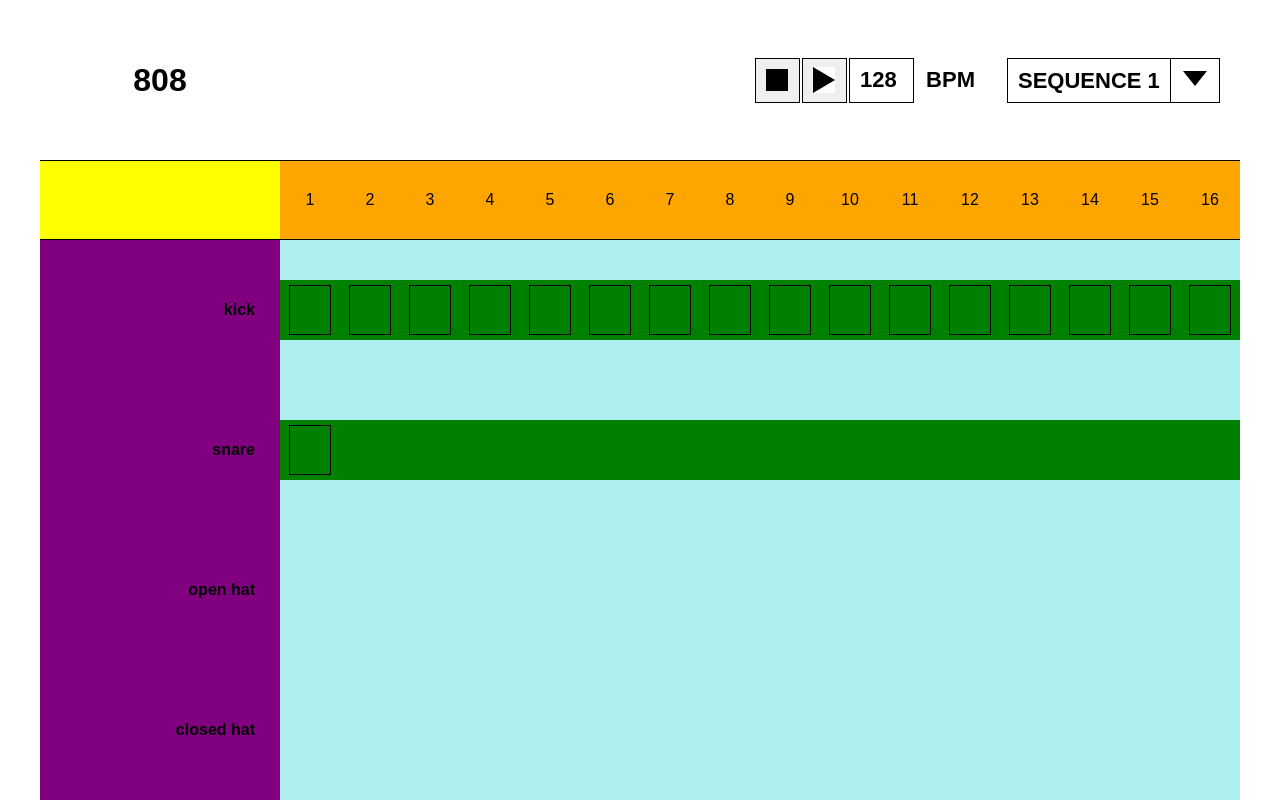
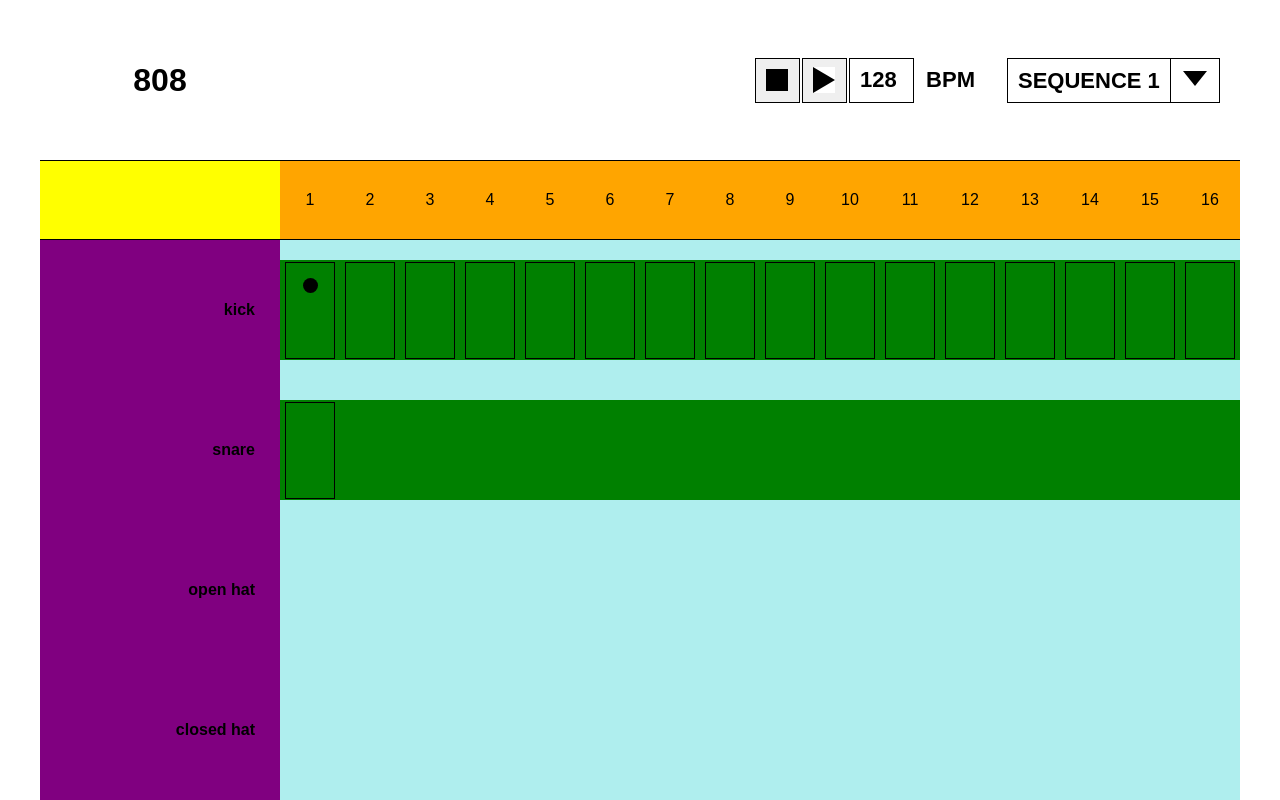
Before and after one commit to theerickramer/drum-machine, a React (Create React App) app: page / in a window 1280 px wide. Built offline with nearby package versions, Linux system fonts and the light colour scheme.

Commit message:
step marker

```diff
--- a/src/App.css
+++ b/src/App.css
@@ -35,12 +35,16 @@ ul {
       display: grid;
       grid-area: step-headers;
       grid-template-columns: repeat(16, 1fr);
-      height: 60px;
+      height: 100px;
       width: 100%;
       background: green; }
     .drum-machine .steps .step {
+      display: flex;
+      justify-content: center;
+      align-items: flex-start;
+      padding-top: 15px;
       width: 80%;
-      max-width: 40px;
+      max-width: 60px;
       height: 80%;
       border: 1px solid black; }
       .drum-machine .steps .step-container {
@@ -49,3 +53,8 @@ ul {
         align-items: center;
         width: 100%;
         height: 100%; }
+      .drum-machine .steps .step__marker {
+        width: 15px;
+        height: 15px;
+        border-radius: 15px;
+        background: black; }
--- a/src/App.js
+++ b/src/App.js
@@ -39,7 +39,7 @@ class App extends Component {
           <li className="steps__row-container">
             <ul className="steps__row">
               <li className="step-container">
-                <div className="step active" />
+                <div className="step"><div className="step__marker"></div></div>
               </li>
               <li className="step-container">
                 <div className="step" />
--- a/src/App.scss
+++ b/src/App.scss
@@ -45,14 +45,18 @@ ul {
       display: grid;
       grid-area: step-headers;
       grid-template-columns: repeat(16, 1fr);
-      height: 60px;
+      height: 100px;
       width: 100%;
       background: green;
     }
 
     .step {
+      display: flex;
+      justify-content: center;
+      align-items: flex-start;
+      padding-top: 15px;
       width: 80%;
-      max-width: 40px;
+      max-width: 60px;
       height: 80%;
       border: 1px solid black;
 
@@ -63,6 +67,13 @@ ul {
         width: 100%;
         height: 100%;
       }
+
+      &__marker {
+        width: 15px;
+        height: 15px;
+        border-radius: 15px;
+        background: black;
+      }
     }
   }
 }
```
